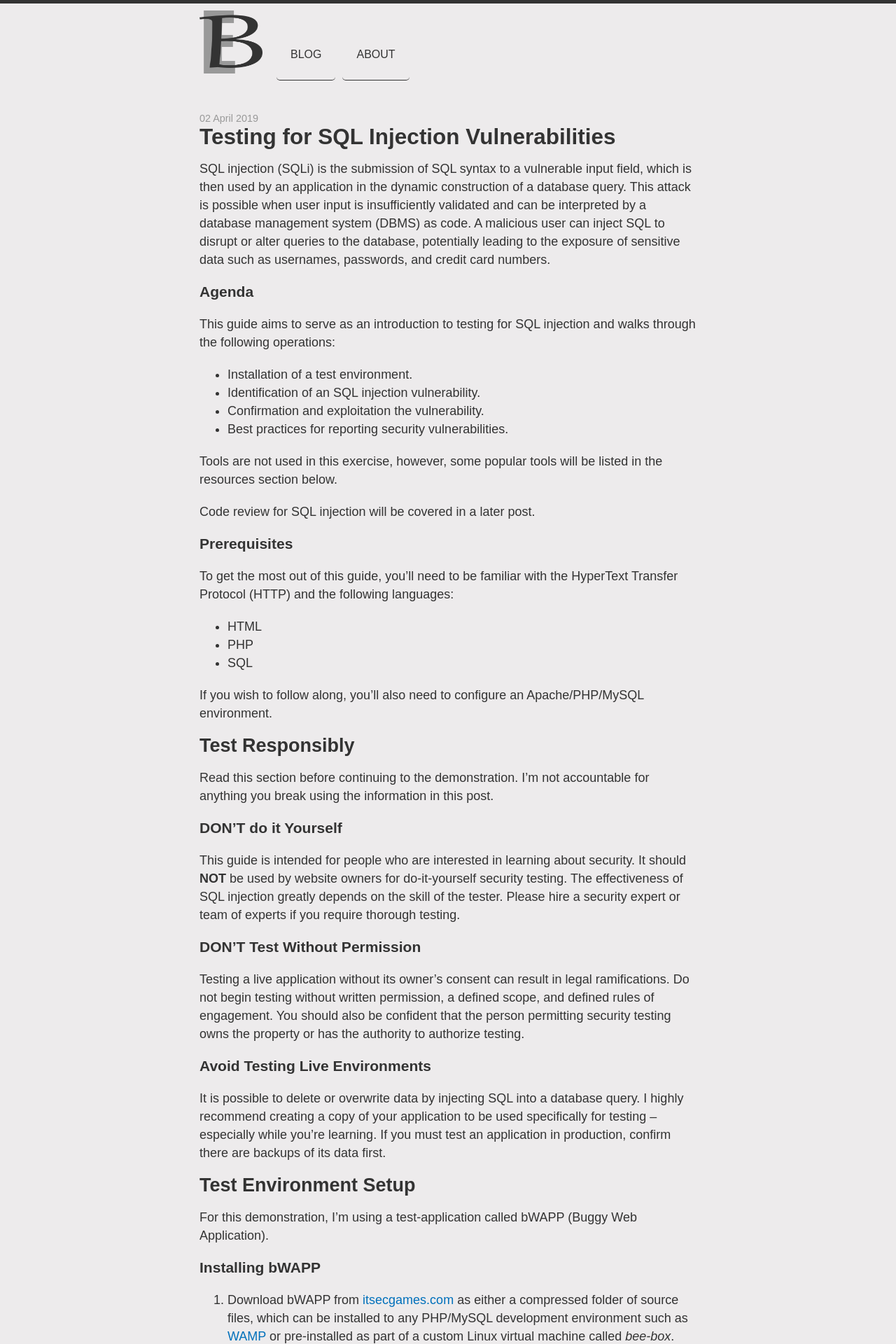
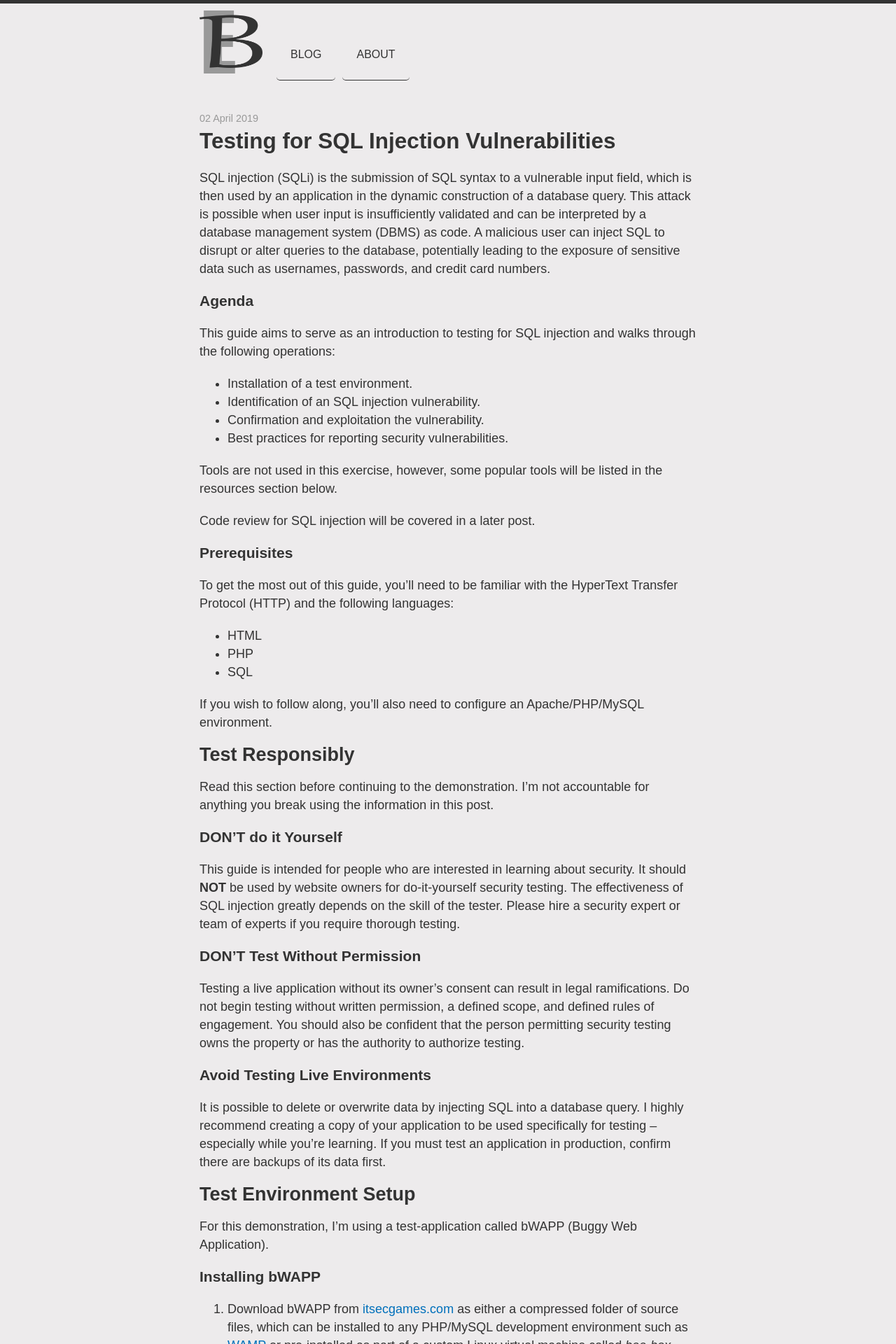
Before and after one commit to EllieBorden/ellieborden.tech, a Jekyll site: the page built from _posts/2019/2019-04-02-sql-injection.markdown, in a window 1280 px wide. Shown: the top 1920 px of the page at 70% size. Built offline with Jekyll 4.4.1, drawn with Linux system fonts in a browser that asks for light colours; comment, search, counter and statistics services are not loaded; some of the changed text lies outside the part shown.

Commit message:
minor adjustments

```diff
--- a/_config.yml
+++ b/_config.yml
@@ -1,6 +1,6 @@
 title: Ellie Borden
 author: Ellie Borden
-description: ellieborden.tech is a blog for software-testing professionals and enthusiasts. Its topics are based on technical books, industry trends, and my personal experiences.
+description: ellieborden.tech is my personal blog about software quality and testing. Its topics are primarily based on technical books and tend to emphasize theory and techniques rather than tools.
 
 highlighter: null
 permalink: /:title
--- a/_posts/2019/2019-04-02-sql-injection.markdown
+++ b/_posts/2019/2019-04-02-sql-injection.markdown
@@ -71,7 +71,7 @@
 
 ## Testing
 
-Navigate to the search box on page **bwapp/sqli_1.php** to begin.
+Go to the search box on page **bwapp/sqli_1.php** to begin.
 
 ### Identify Inputs
 
--- a/_posts/2019/2019-06-19-security-test-environment.markdown
+++ b/_posts/2019/2019-06-19-security-test-environment.markdown
@@ -226,7 +226,7 @@
 
 ### Setting the Database Credentials in DVWA
 
-1. Open the DVWA configuration file in a text editor, by running the following command in the server VM:
+1. Open the DVWA configuration file in a text editor by running the following command in the server VM:
 
     {:style="overflow: auto; white-space: nowrap;"}
     `sudo vim /var/www/html/DVWA/config/config.inc.php`
--- a/assets/css/main.css
+++ b/assets/css/main.css
@@ -435,7 +435,7 @@
 .img-center {display: block; margin: 0 auto;}
 .vert-pad {padding: 15px 0;}
 
-h1 {font-size: 1.75em;}
+h1 {font-size: 1.75em; line-height: 1.25;}
 
 .warning{color: #8e1313;}
 .no-overflow{overflow: auto;}
```
Also changed, not shown: other parts of _posts/2019/2019-06-19-security-test-environment.markdown (+1 -1 lines).
